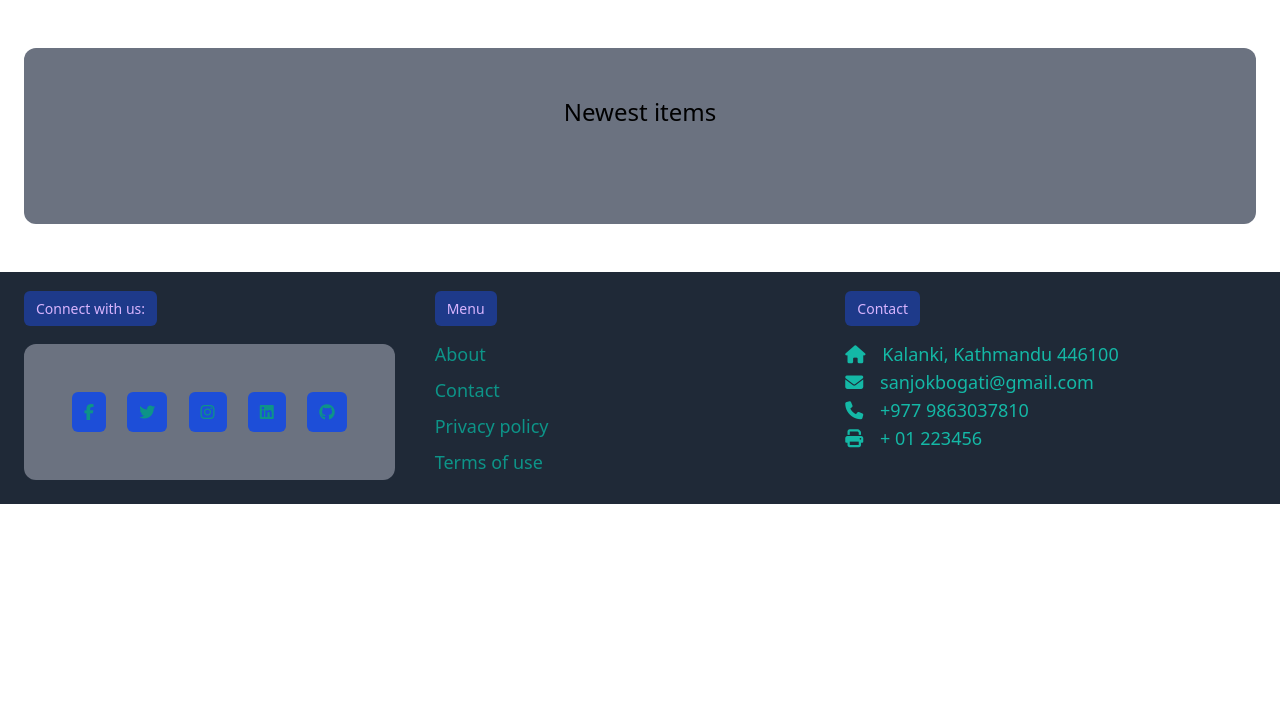
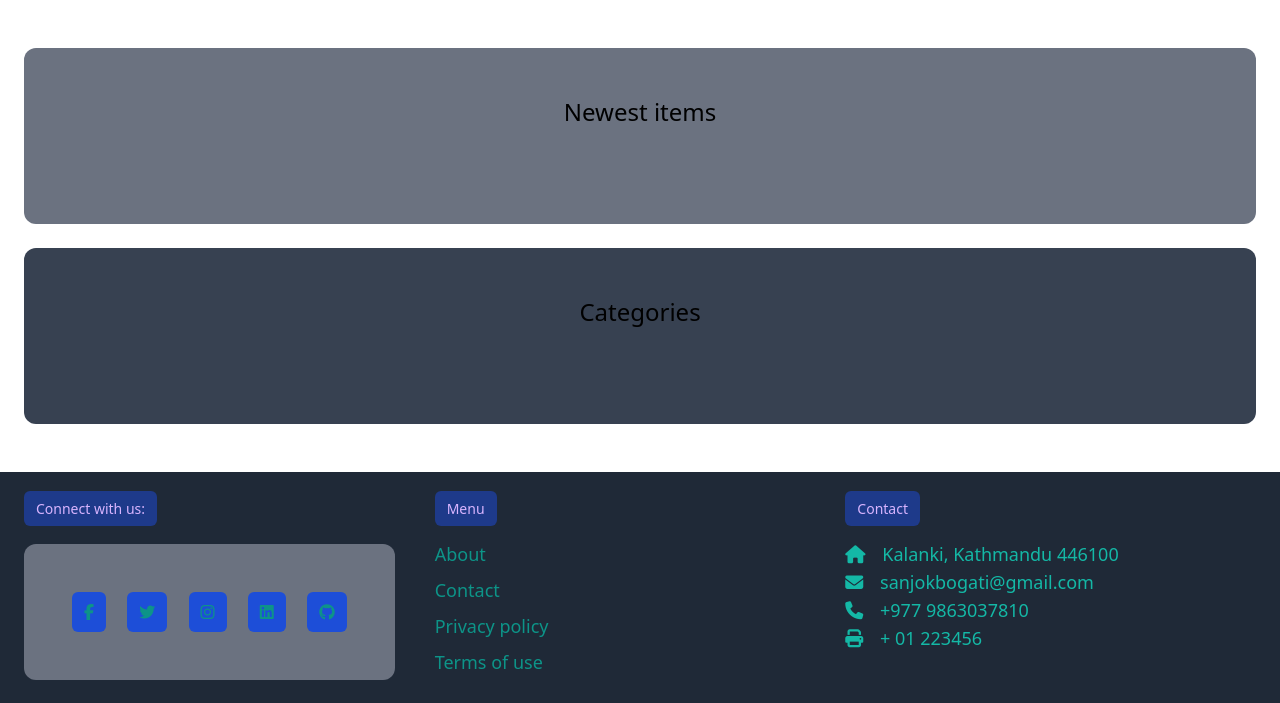
Before and after one commit to DeaaTH65/Django_Marketplace, a Django app: page / in a window 1280 px wide. Shown: the part 64-767 px from the top of the page. Run offline with Django 4.2, Linux system fonts and the light colour scheme; data that the repository does not hold is empty; some libraries are stand-ins or nearby versions.

Commit message:
category

```diff
--- a/market/templates/core/index.html
+++ b/market/templates/core/index.html
@@ -23,4 +23,21 @@
         {% endfor %}
     </div>
 </div>
+
+<div class="mt-6 px-6 py-12 bg-gray-700 rounded-xl">
+    <h2 class="mb-12 text-2xl text-center">Categories</h2>
+
+    <div class="grid grid-cols-4 gap-3">
+        {% for category in categories %}
+            <div class="bg-blue-700 rounded-xl">
+                <a href="#">
+                    <div class="p-6 rounded-b-xl">
+                        <h2 class="text-2xl">{{category.name}}</h2>
+                        <p class="text-gray-700">{{category.items.count}}</p>
+                    </div>
+                </a>
+            </div>
+        {% endfor %}
+    </div>
+</div>
 {% endblock content %}
```
